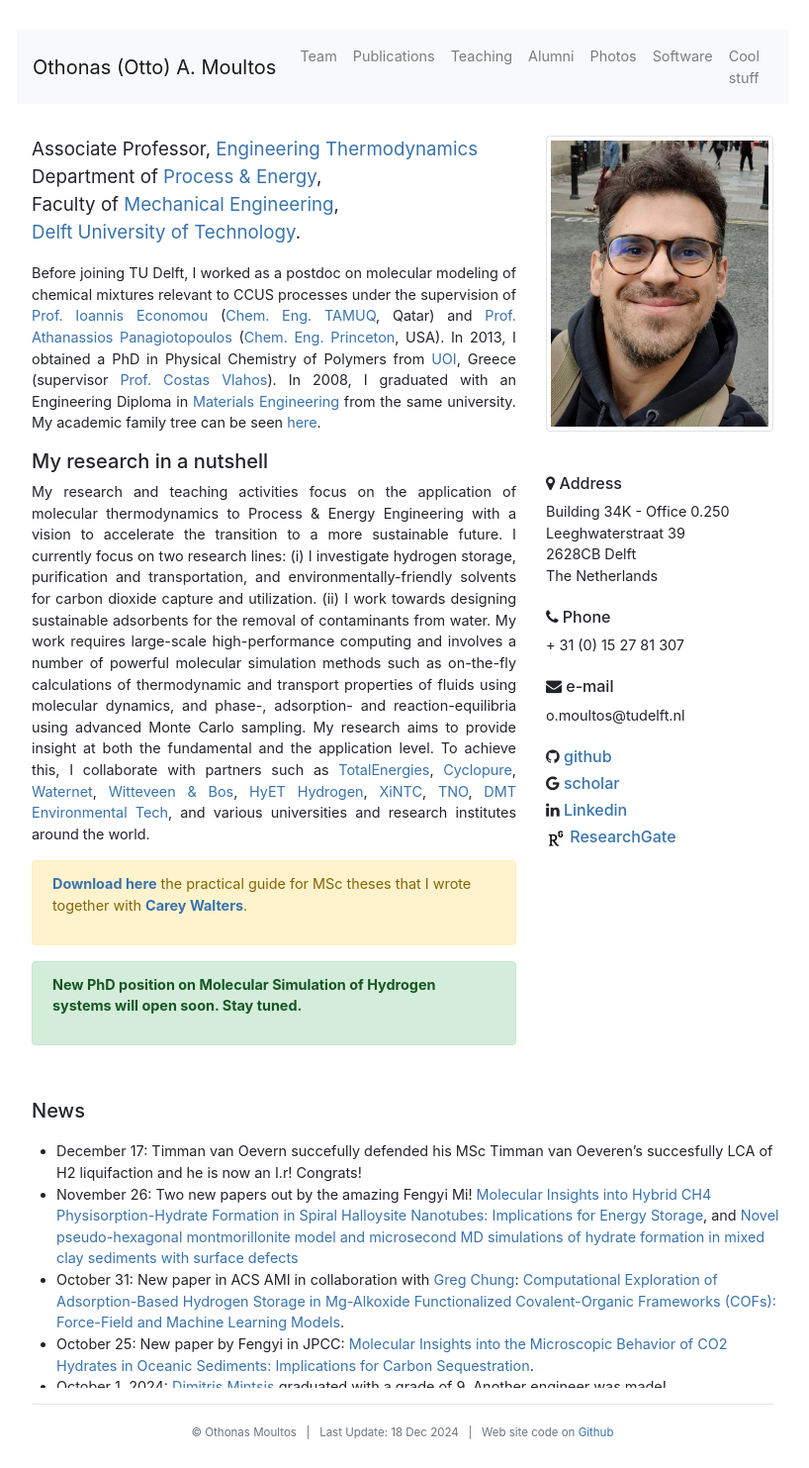
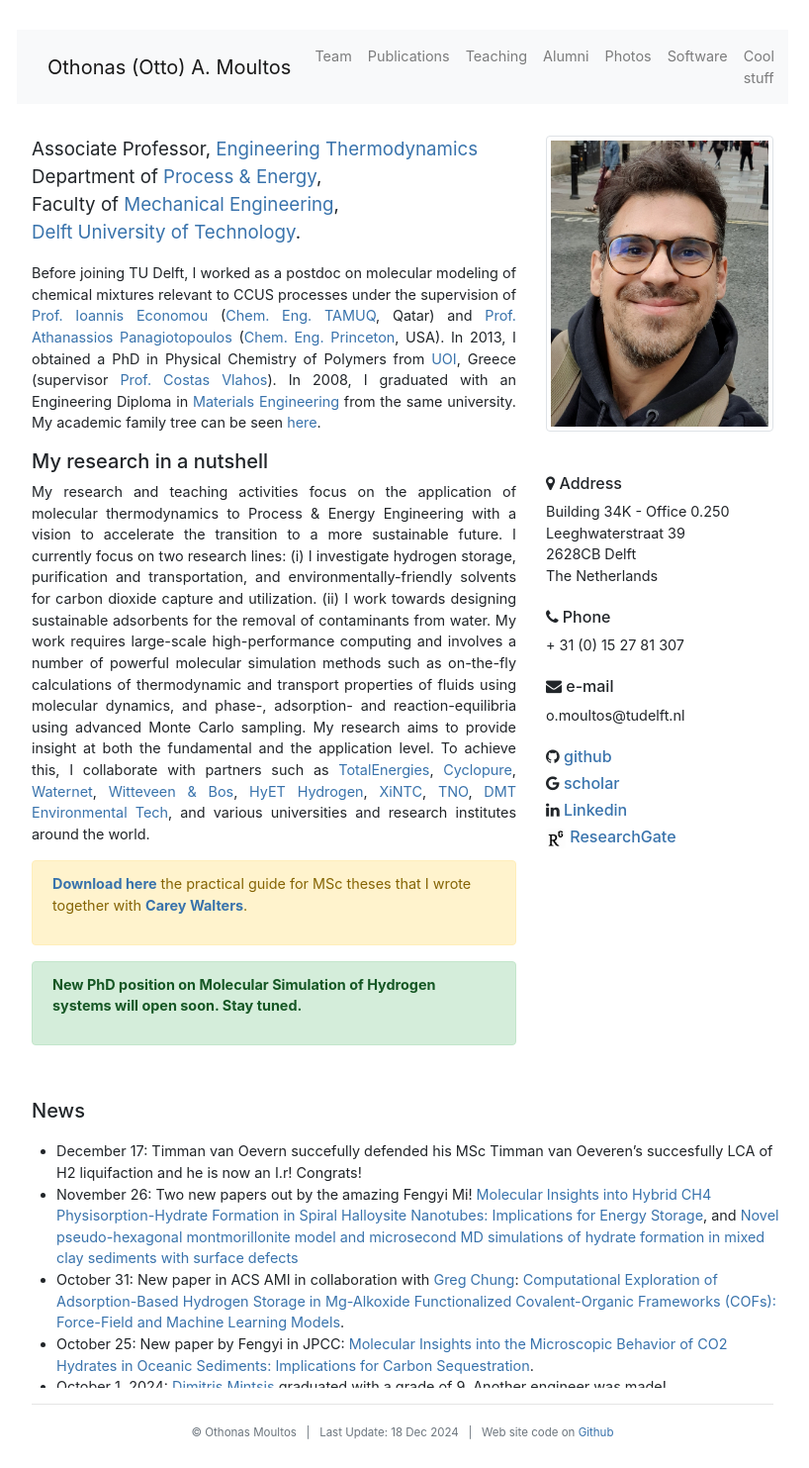
Before and after one commit to omoultosEthTuDelft/web, a Jekyll site: the page built from index.md, in a window 1280 px wide. Shown: the whole page at 99% size, without its empty margins (233-1051 px from the left). Built offline with Jekyll 4.4.1, drawn with Linux system fonts in a browser that asks for light colours; nearby versions of some CDN libraries.

Commit message:
fixBugNavBar

```diff
--- a/_layouts/default.html
+++ b/_layouts/default.html
@@ -39,47 +39,23 @@
 
 <body style="padding-top: 30px;">
 
-<nav class="navbar navbar-toggleable-md navbar-expand-md navbar-light bg-light">
-  <!-- expand-lg \\ was default -->
-  <button class="navbar-toggler navbar-toggler-right" type="button" data-toggle="collapse" data-target="#navbarNav" aria-controls="navbarNav" aria-expanded="false" aria-label="Toggle navigation">
+<nav class="navbar navbar-expand-md navbar-light bg-light">
+  <div class="container">
+    <button class="navbar-toggler" type="button" data-toggle="collapse" data-target="#navbarNav" aria-controls="navbarNav" aria-expanded="false" aria-label="Toggle navigation">
       <span class="navbar-toggler-icon"></span>
     </button>
     <a class="navbar-brand" href="{{ site.url }}">Othonas (Otto) A. Moultos</a>
     <div class="collapse navbar-collapse" id="navbarNav">
       <ul class="navbar-nav">
-<!--       <li class="nav-item active">
-        <a class="nav-link" href="/">Home</a>
-      </li> -->
-      <!-- <li class="nav-item">
-        <a class="nav-link" href="{{ site.url }}/service">Service</a>
-      </li> -->
-      <li class="nav-item">
-        <a class="nav-link" href="{{ site.url }}/people">Team</a>
-      </li>
-      <li class="nav-item">
-        <a class="nav-link" href="{{ site.url }}/publications/">Publications</a>
-      </li>
-      <li class="nav-item">
-        <a class="nav-link" href="{{ site.url }}/teaching/">Teaching</a>
-      </li>
-      <li class="nav-item">
-        <a class="nav-link" href="{{ site.url }}/alumni">Alumni</a>
-      </li>
-      <li class="nav-item">
-        <a class="nav-link" href="{{ site.url }}/photos/">Photos</a>
-      </li>
-         </li>
-      <li class="nav-item">
-        <a class="nav-link" href="{{ site.url }}/software/">Software</a>
-      </li>
-       </li>
-      <li class="nav-item">
-        <a class="nav-link" href="{{ site.url }}/cool/">Cool stuff</a>
-      </li>
-<!--       <li class="nav-item">
-        <a class="nav-link" href="/jobs/">Jobs</a>
-      </li> -->
+        <li class="nav-item"><a class="nav-link" href="{{ site.url }}/people">Team</a></li>
+        <li class="nav-item"><a class="nav-link" href="{{ site.url }}/publications/">Publications</a></li>
+        <li class="nav-item"><a class="nav-link" href="{{ site.url }}/teaching/">Teaching</a></li>
+        <li class="nav-item"><a class="nav-link" href="{{ site.url }}/alumni">Alumni</a></li>
+        <li class="nav-item"><a class="nav-link" href="{{ site.url }}/photos/">Photos</a></li>
+        <li class="nav-item"><a class="nav-link" href="{{ site.url }}/software/">Software</a></li>
+        <li class="nav-item"><a class="nav-link" href="{{ site.url }}/cool/">Cool stuff</a></li>
       </ul>
+    </div>
   </div>
 </nav>
 
```
Lines whose indentation alone changed are shown as unchanged.
